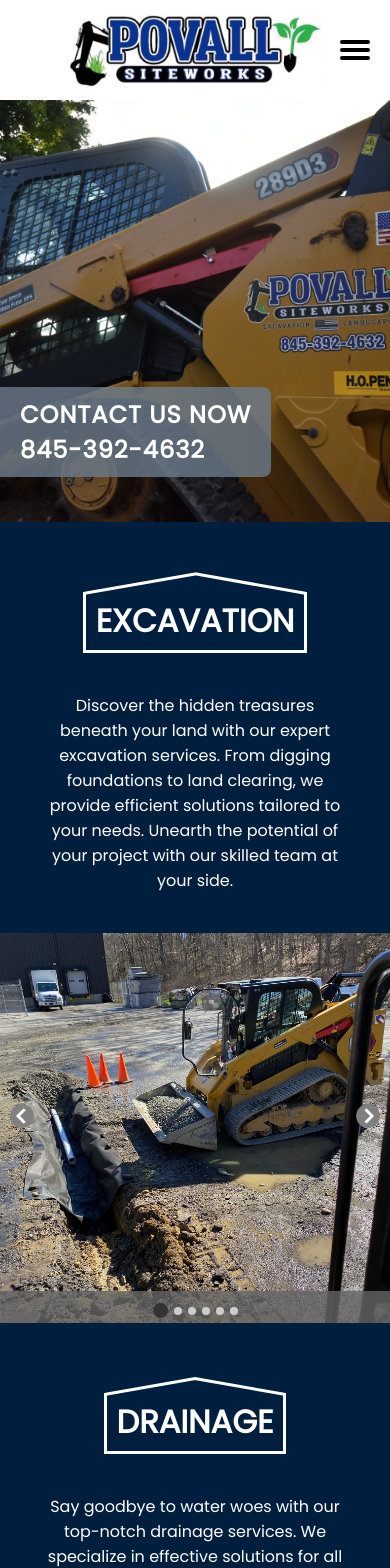
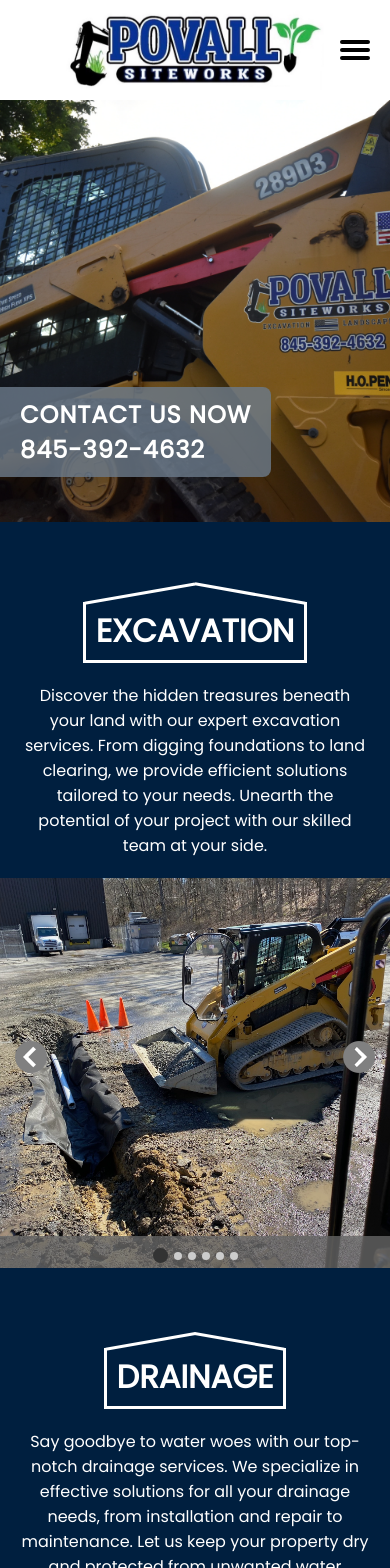
Before and after one commit to ryanpovall/povallsiteworks, a React (Vite) app: page / in a window 390 px wide. Shown: the top 1568 px of the page. Built offline with nearby package versions, Linux system fonts and the light colour scheme.

Commit message:
Fix usability and layout issues of service sections on mobile

```diff
--- a/src/App.css
+++ b/src/App.css
@@ -192,7 +192,7 @@
 .service-section--info {
   display: flex;
   flex-direction: column;
-  margin-top: 50px;
+  margin-top: 60px;
   /* warm gray */
   background-color: #001F3F;
   /* charcoal yellow */
@@ -244,7 +244,7 @@
 }
 
 .service-section--description {
-  padding: 40px;
+  padding: 20px;
   text-align: center;
 }
 
@@ -255,11 +255,11 @@
 }
 
 .card-arrow-left {
-  width: 24px;
-  height: 24px;
+  width: 32px;
+  height: 32px;
   position: absolute;
   bottom: 50%;
-  left: 10px;
+  left: 15px;
   cursor: pointer;
   background-image: url('/assets/Arrow2left.png');
   background-position: center;
@@ -270,11 +270,11 @@
 }
 
 .card-arrow-right {
-  width: 24px;
-  height: 24px;
+  width: 32px;
+  height: 32px;
   position: absolute;
   bottom: 50%;
-  right: 10px;
+  right: 15px;
   cursor: pointer;
   background-image: url('/assets/Arrow2right.png');
   background-position: center;
```
